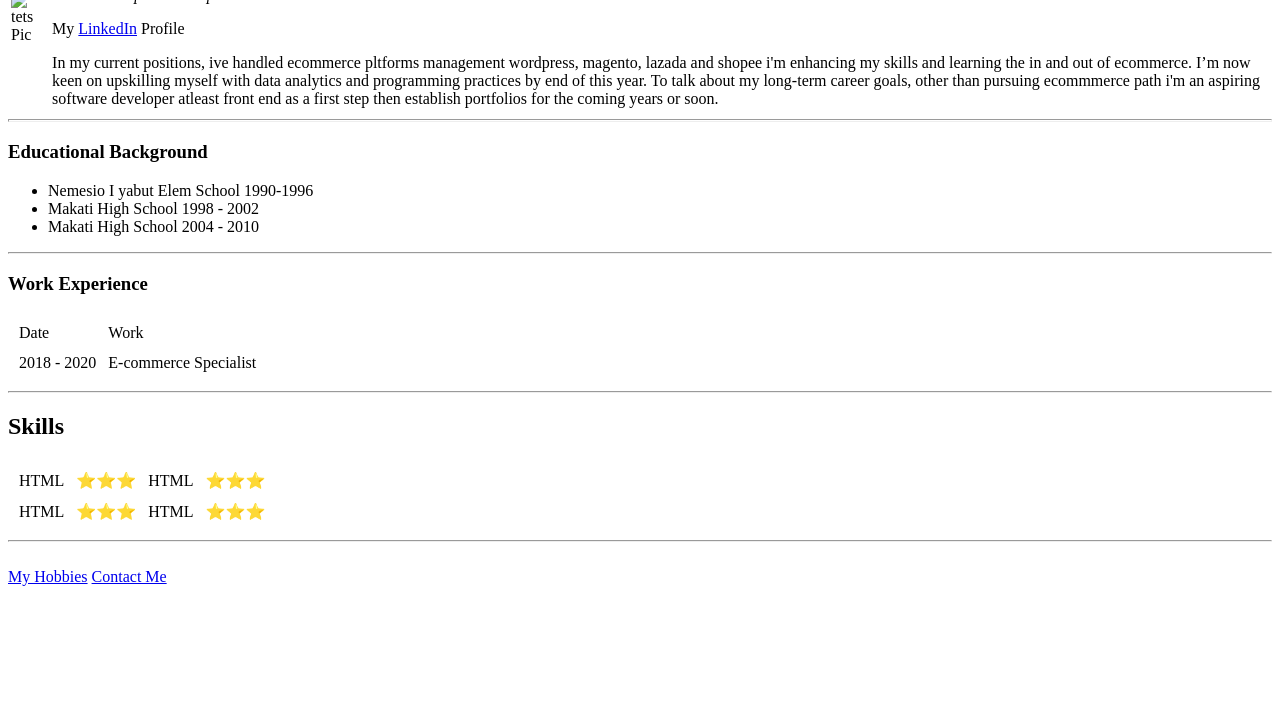
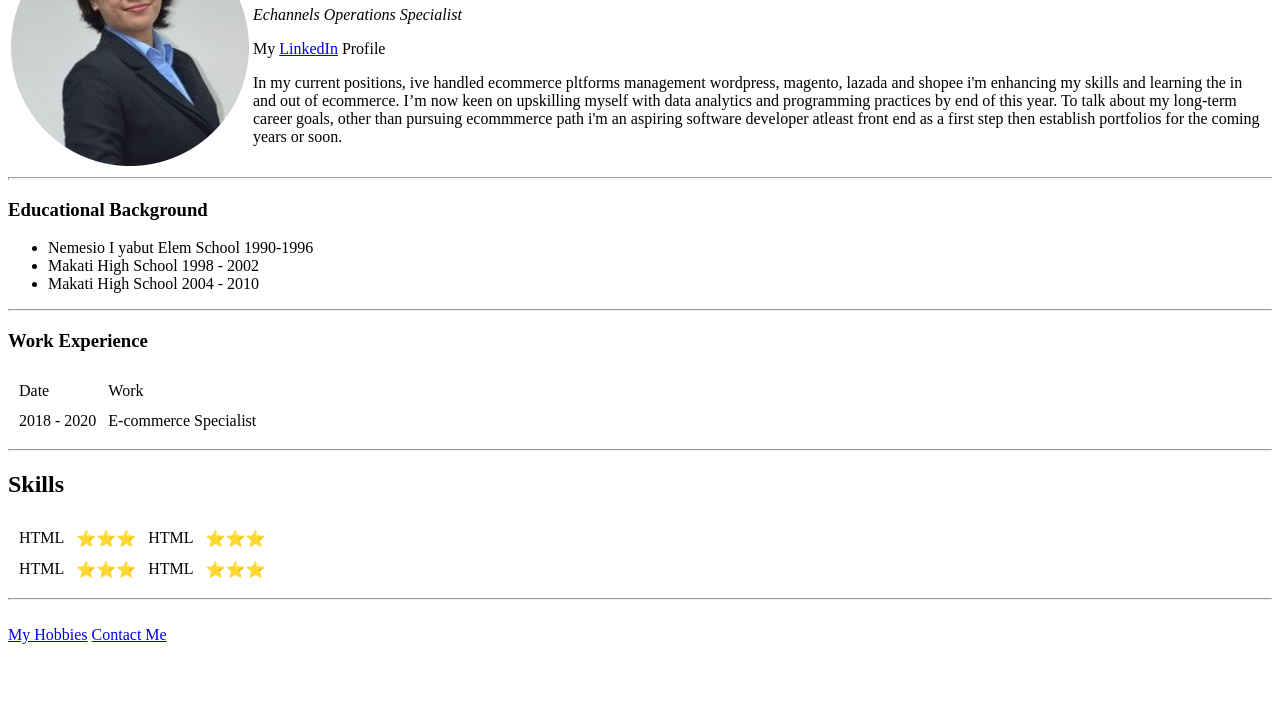
Before and after one commit to tetsmendiola/cv, a plain HTML site: page index.html in a window 1280 px wide. Shown: the part 83-800 px from the top of the page. Drawn offline with Linux system fonts and the light colour scheme.

Commit message:
Change image name

```diff
--- a/index.html
+++ b/index.html
@@ -8,7 +8,7 @@
 <body>
     <table>
         <tr>
-            <td><img src="Images/mypic-modified.png" alt="tets Pic"></td>
+            <td><img src="mypic-modified.png" alt="tets Pic"></td>
             <td><h1>Ma. Theresa Mendiola</h1>
                 <p><em>Echannels Operations Specialist</em></p>
                 <p>My <a href="https://www.linkedin.com/in/ma-theresa-mendiola-791a0383/">LinkedIn</a> Profile </p>
```
